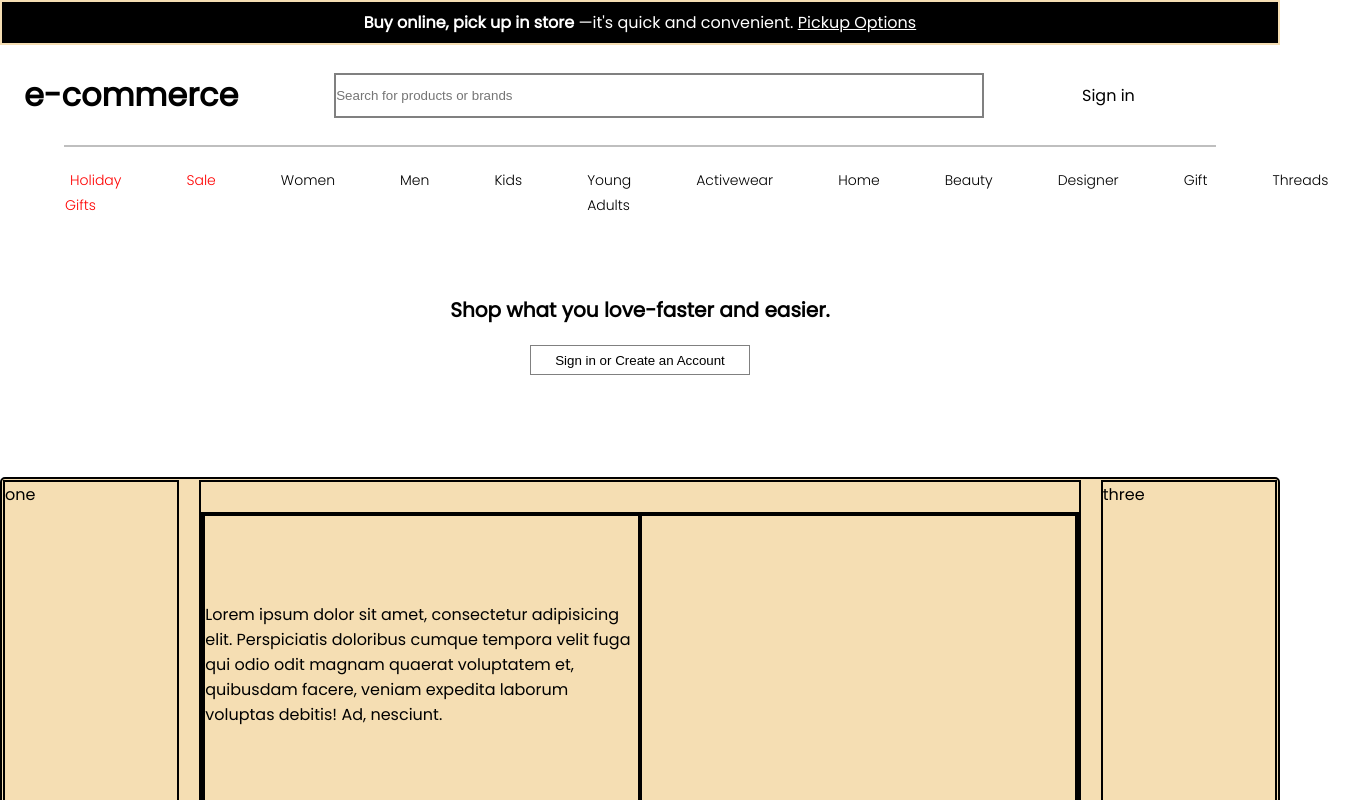
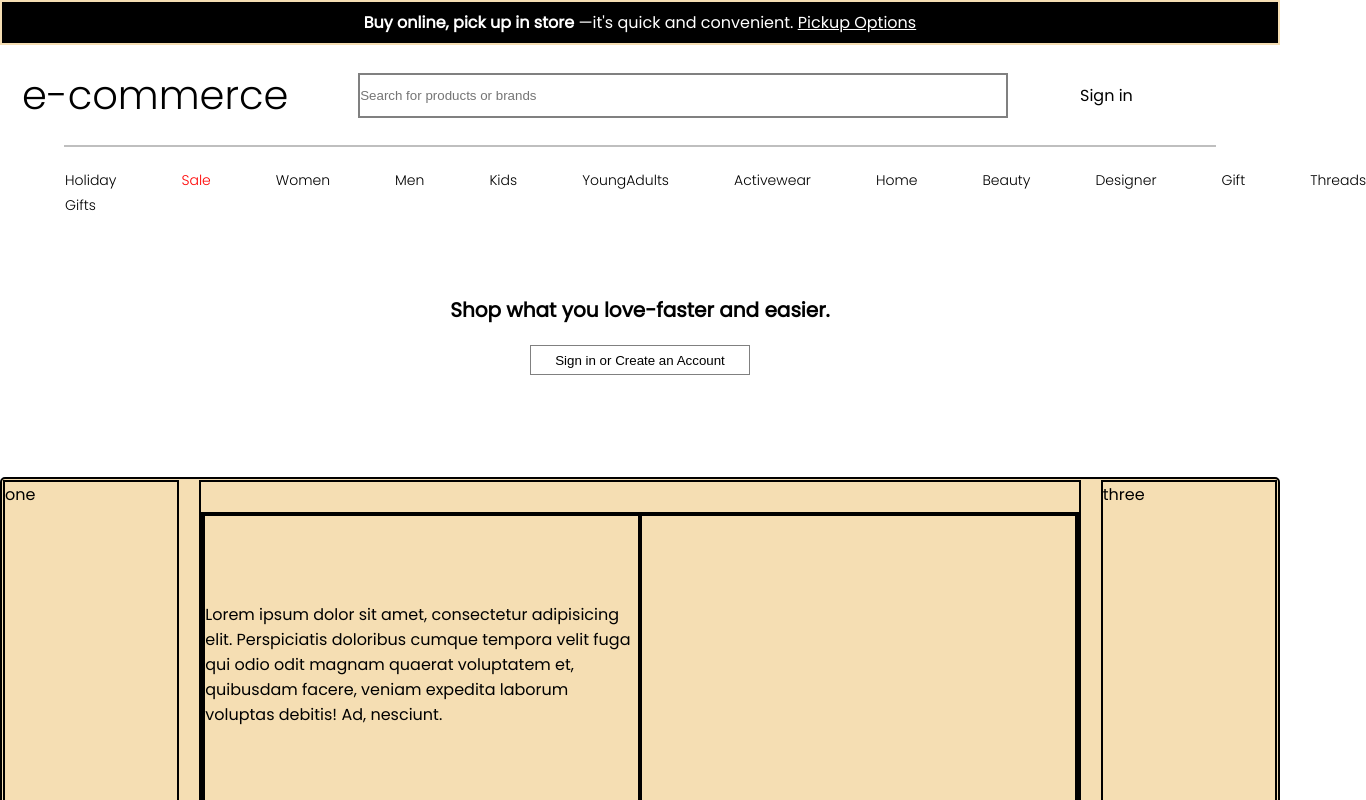
Before and after one commit to mjthedev/e-commerce-webapp, a React (Create React App) app: page / in a window 1280 px wide. Shown: the top 800 px of the page, 1366 px wide, since content can reach past the window. Built offline with nearby package versions, Linux system fonts and the light colour scheme.

Commit message:
Modified index.js to properly introduce Router component

```diff
--- a/package.json
+++ b/package.json
@@ -13,6 +13,7 @@
     "react": "^18.2.0",
     "react-dom": "^18.2.0",
     "react-icons": "^4.4.0",
+    "react-router-dom": "^6.4.1",
     "react-scripts": "5.0.1",
     "web-vitals": "^2.1.4"
   },
--- a/src/App.js
+++ /dev/null
@@ -1,21 +0,0 @@
-import './css/index.css';
-import TopAd  from './components/TopAd';
-import Footer from './components/Footer';
-import NavigaionBar from './components/NavigaionBar';
-import Header from './components/Header';
-import Container from './components/Container';
-
-
-function App() {
-  return (
-    <>
-      <TopAd/>
-      <NavigaionBar/>
-      <Header/>
-      <Container/>
-      <Footer/>
-    </>
-  );
-}
-
-export default App;
--- /dev/null
+++ b/src/App.jsx
@@ -0,0 +1,49 @@
+import React from 'react'
+
+import {
+  Routes,
+  Route,
+} from 'react-router-dom';
+import MainHome from './pages/navbarComponents/MainHome.jsx';
+import ErrorPage from './pages/Error/ErrorPage';
+import HolidayGifts from './pages/navbarComponents/HolidayGifts.js';
+import Sale from './pages/navbarComponents/Sale'
+import Women from './pages/navbarComponents/Women'
+import Men from './pages/navbarComponents/Men'
+import Kids from './pages/navbarComponents/Kids'
+import YoungAdults from './pages/navbarComponents/YoungAdults';
+import Activewear from './pages/navbarComponents/Activewear';
+import Home from './pages/navbarComponents/Home';
+import Beauty from './pages/navbarComponents/Beauty';
+import Designer from './pages/navbarComponents/Designer';
+import Gift from './pages/navbarComponents/Gift';
+import Threads from './pages/navbarComponents/Threads';
+
+
+
+
+
+function App() {
+  return (
+    <>
+          <Routes>
+            <Route path="/" element = {<MainHome/>}/>
+            <Route path="/HolidayGifts" element = {<HolidayGifts/>}/>
+            <Route path="/Sale" element = {<Sale/>}/>
+            <Route path="/Women" element = {<Women/>}/>
+            <Route path="/Men" element = {<Men/>}/>
+            <Route path="/Kids" element = {<Kids/>}/>
+            <Route path="/YoungAdults" element = {<YoungAdults/>}/>
+            <Route path="/Activewear" element = {<Activewear/>}/>
+            <Route path="/Home" element = {<Home/>}/>
+            <Route path="/Beauty" element = {<Beauty/>}/>
+            <Route path="/Designer" element = {<Designer/>}/>
+            <Route path="/Gift" element = {<Gift/>}/>
+            <Route path="/Threads" element = {<Threads/>}/>
+            <Route path="*" element={<ErrorPage/>}/>
+          </Routes>
+      </>
+  );
+}
+
+export default App;
--- a/src/components/NavigaionBar.js
+++ /dev/null
@@ -1,45 +0,0 @@
-import React from 'react'
-import '../css/navbar.css'
-
-
-const NavigaionBar = () => {
-  return (
-    <>
-        <div className="navbar--main">
-
-<div className="navbar--main-header">
-    <h1>e-commerce</h1>
-</div>
-<div className="navbar--main-div-search">
-    <input className="navbar--main-search" type="text" placeholder="Search for products or brands"/>
-</div>
-<div className="navbar--main-signin-shoppingbag">
-    <p className="navbar--main-signin-item"><a style={{color: 'black', textDecoration: 'none'}} href="google.com">Sign in</a> <i className="navbar--main-signin-icon fa-solid fa-angle-down"></i></p>
-    <i className="navbar--main-shoppingbag-item fa-solid fa-xl fa-bag-shopping"></i>
-</div>
-</div>
-
-<div className="line"></div>
-
-<div className="navbar">
-<ul className="navbar--ul">
-    <li className="navbar-li-items"><i style={{color:'red'}} className="fa-solid fa-gift"></i><a style={{marginLeft: 5, color:"red"}} className="navbar--a-items" href="google.comoogle.com">Holiday Gifts</a></li>
-    <li className="navbar-li-items"><a style={{color:'red'}} className="navbar--a-items" href="google.comoogle.com">Sale</a></li>
-    <li className="navbar-li-items"><a className="navbar--a-items" href="google.com">Women</a></li>
-    <li className="navbar-li-items"><a className="navbar--a-items" href="google.com">Men</a></li>
-    <li className="navbar-li-items"><a className="navbar--a-items" href="google.com">Kids</a></li>
-    <li className="navbar-li-items"><a className="navbar--a-items" href="google.com">Young Adults</a></li>
-    <li className="navbar-li-items"><a className="navbar--a-items" href="google.com">Activewear</a></li>
-    <li className="navbar-li-items"><a className="navbar--a-items" href="google.com">Home</a></li>
-    <li className="navbar-li-items"><a className="navbar--a-items" href="google.com">Beauty</a></li>
-    <li className="navbar-li-items"><a className="navbar--a-items" href="google.com">Designer</a></li>
-    <li className="navbar-li-items"><a className="navbar--a-items" href="google.com">Gift</a></li>
-    <li className="navbar-li-items"><a className="navbar--a-items" href="google.com">Threads</a></li>
-</ul>
-</div>
-
-    </>
-  )
-}
-
-export default NavigaionBar
--- /dev/null
+++ b/src/components/NavigationBar.js
@@ -0,0 +1,49 @@
+import React from 'react'
+import '../css/navbar.css'
+import {
+    Link
+} from 'react-router-dom'
+
+
+
+
+const NavigationBar = () => {
+  return (
+<>
+        <div className="navbar--main">
+
+<div className="navbar--main-header">
+    <Link className="navbar--main-header-style" to={"/"}>e-commerce</Link>
+</div>
+<div className="navbar--main-div-search">
+    <input className="navbar--main-search" type="text" placeholder="Search for products or brands"/>
+</div>
+<div className="navbar--main-signin-shoppingbag">
+    <p className="navbar--main-signin-item"><a style={{color: 'black', textDecoration: 'none'}} href="google.com">Sign in</a> <i className="navbar--main-signin-icon fa-solid fa-angle-down"></i></p>
+    <i className="navbar--main-shoppingbag-item fa-solid fa-xl fa-bag-shopping"></i>
+</div>
+</div>
+
+<div className="line"></div>
+
+<div className="navbar">
+<ul className="navbar--ul">
+    <li className="navbar-li-items"><Link className='navbar--a-items' to={"/HolidayGifts"}> Holiday Gifts </Link> </li>
+    <li className="navbar-li-items"><Link className='navbar--a-items' style={{color: 'red'}} to={"/Sale"}>Sale </Link></li>
+    <li className="navbar-li-items"><Link className='navbar--a-items' to={"/Women"}>Women</Link></li>
+    <li className="navbar-li-items"><Link className='navbar--a-items' to={"/Men"}>Men</Link></li>
+    <li className="navbar-li-items"><Link className='navbar--a-items' to={"/Kids"}>Kids</Link></li>
+    <li className="navbar-li-items"><Link className='navbar--a-items' to={"/YoungAdults"}>YoungAdults</Link></li>
+    <li className="navbar-li-items"><Link className='navbar--a-items' to={"/Activewear"}>Activewear</Link></li>
+    <li className="navbar-li-items"><Link className='navbar--a-items' to={"/Home"}>Home</Link></li>
+    <li className="navbar-li-items"><Link className='navbar--a-items' to={"/Beauty"}>Beauty</Link></li>
+    <li className="navbar-li-items"><Link className='navbar--a-items' to={"/Designer"}>Designer</Link></li>
+    <li className="navbar-li-items"><Link className='navbar--a-items' to={"/Gift"}>Gift</Link></li>
+    <li className="navbar-li-items"><Link className='navbar--a-items' to={"/Threads"}>Threads</Link></li>
+</ul>
+    </div>
+    </>
+  )
+}
+
+export default NavigationBar
--- a/src/css/navbar.css
+++ b/src/css/navbar.css
@@ -27,7 +27,6 @@
 .navbar--main-header {
     display: flex;
     margin-left: 20px;
-    border: white 2px solid;
     align-items: center;
 
 }
@@ -42,7 +41,6 @@
     display: flex;
     align-items: center;
     color: black;
-    border: white 2px solid;
 }
 
 .navbar--main-shoppingbag-item {
@@ -82,3 +80,11 @@ a.navbar--a-items:hover {
     text-decoration: underline;
     text-underline-offset: 5px;
 }
+
+
+.navbar--main-header-style {
+    text-decoration: none;
+    font-size: 40px;
+    font-weight: lighter;
+    color: black;
+}
--- a/src/index.js
+++ b/src/index.js
@@ -2,12 +2,15 @@ import React from 'react';
 import ReactDOM from 'react-dom/client';
 import './css/index.css';
 import App from './App';
+import {BrowserRouter as Router} from 'react-router-dom'
 import reportWebVitals from './reportWebVitals';
 
 const root = ReactDOM.createRoot(document.getElementById('root'));
 root.render(
   <React.StrictMode>
-    <App />
+    <Router>
+        <App />
+    </Router>
   </React.StrictMode>
 );
 
```
Also changed, not shown: 1 other file (tests, documents, lock files or other folders).
